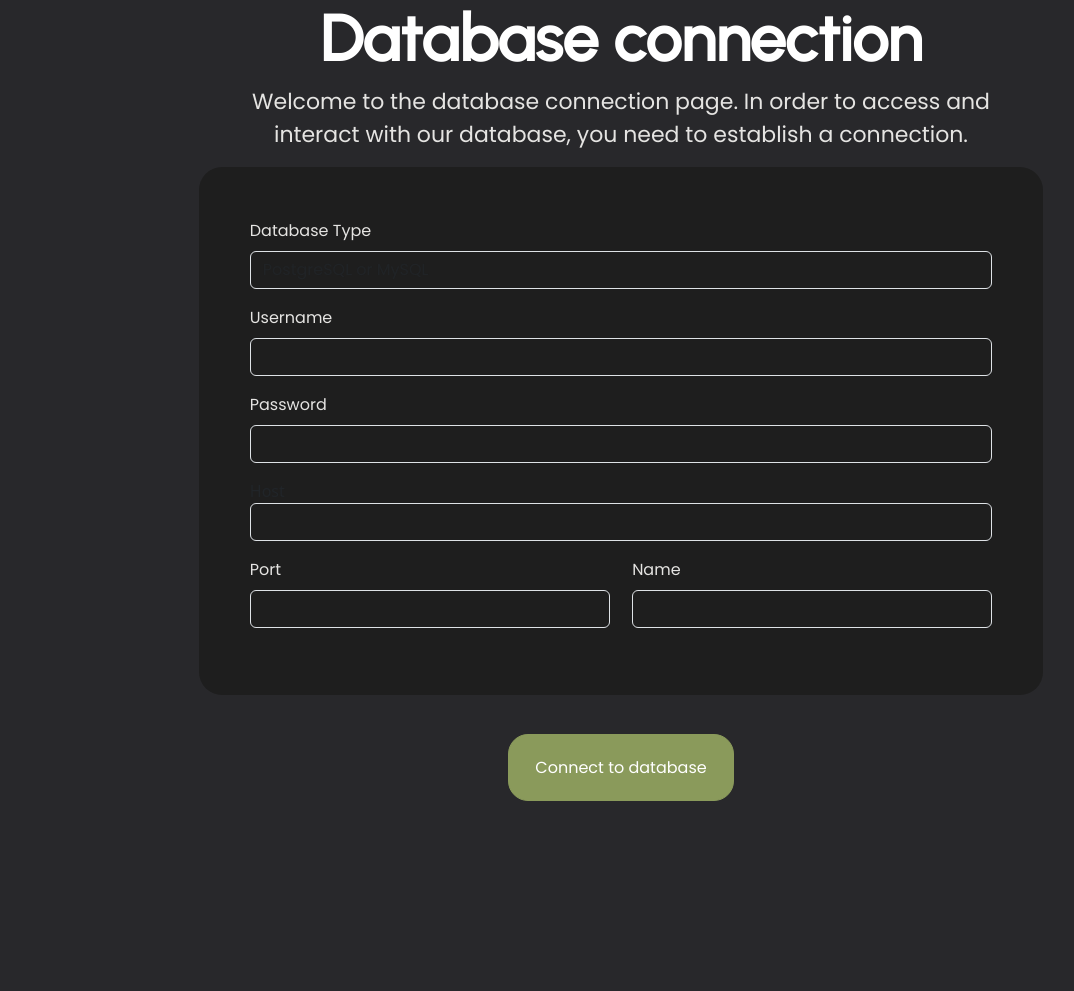
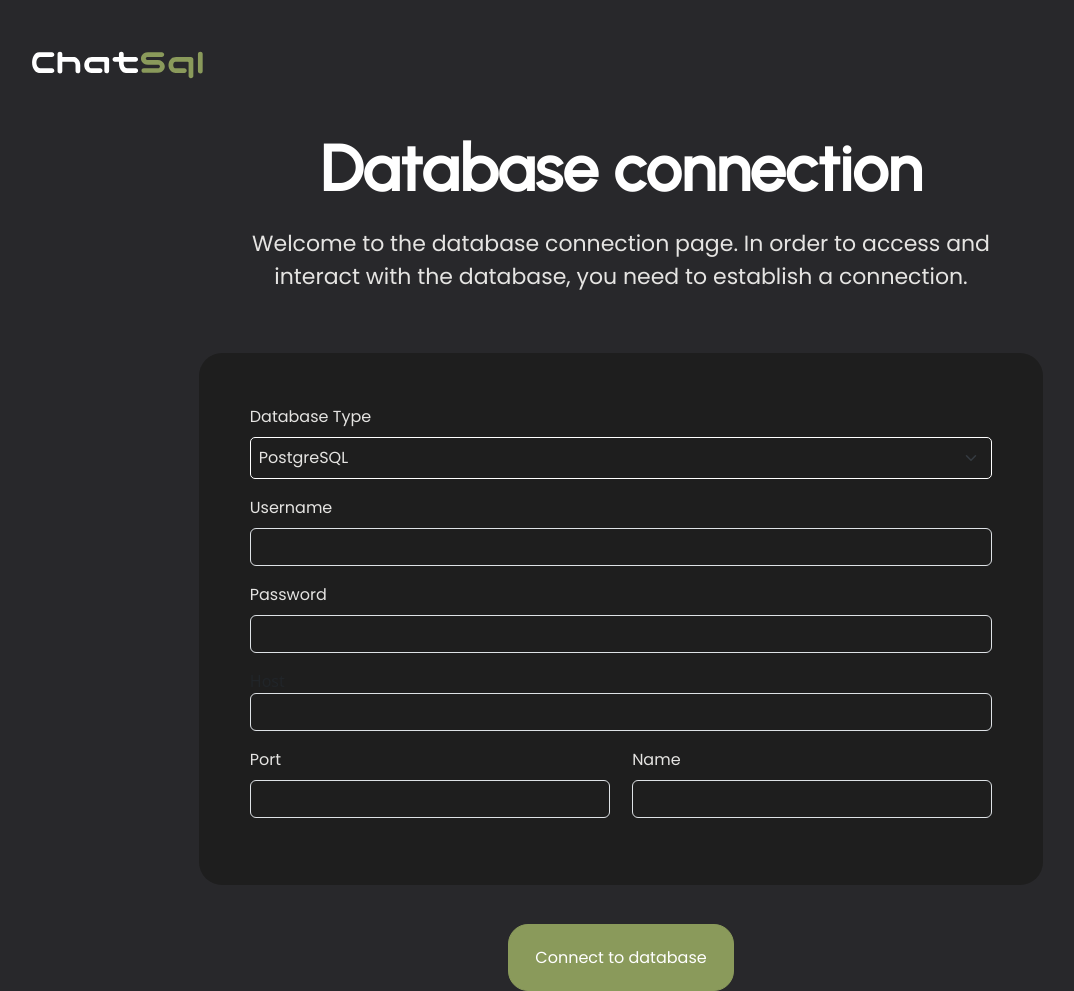
Before and after one commit to vishnuxprasad/ChatSql-speak2DB, a Django app: page /connect/ in a window 1280 px wide. Shown: the whole page, without its empty margins (19-1093 px from the left). Before the commit the page ends 801 px from the top, so only its background shows below. Run offline with Django 4.2, Linux system fonts and the light colour scheme; some libraries are stand-ins or nearby versions.

Commit message:
Form changes.

```diff
--- a/ChatSql/speak2db/views.py
+++ b/ChatSql/speak2db/views.py
@@ -62,12 +62,10 @@ def chat(request):
             if request.method == 'GET':
                   # Render the initial chatbot interface
                   return render(request, 'chat.html')
-            if request.method == 'POST':
-                 return JsonResponse({'response': 'hello'})
+
             if db_uri is None:
                  return JsonResponse({'response': 'Database connection not established'})
             response = ""
-            '''
             if request.method == 'POST':
 
 
@@ -83,4 +81,3 @@ def chat(request):
                 response = db_chain.run(query)
 
             return JsonResponse({'response': response})
-            '''
--- a/ChatSql/static/css/dbconnect.css
+++ b/ChatSql/static/css/dbconnect.css
@@ -2,11 +2,25 @@
 
 body {
   background: #28282b;
-  margin-bottom: 5%;
+
+}
+
+
+.HomeNavBar {
+
+  padding:16px;
+  width: 100%;
+  justify-content: center;
+  color: white;
+}
+
+.HomeNavBar .Logo{
+  flex:1;
+  padding:35px;
 }
 
 .Intro {
-  margin-bottom: 1%;
+  margin-bottom: 60px;
   width: 66%;
   text-align: center;
 }
@@ -18,6 +32,7 @@ body {
   font-style: normal;
   font-weight: 600;
   line-height: normal;
+  margin-bottom: 20px;
 }
 
 .Intro p {
@@ -37,14 +52,25 @@ body {
   background: #1e1e1e;
 }
 
-.SelectDB {
+.DBSelect {
+  width: 100%; /* Set the width to 100% to make it the same width as the container */
+}
+
+/* Style the select element */
+.form-select {
   color: #e5e4e2;
   font-family: "Poppins", sans-serif;
-  font-size: var(--bs-body-font-size);
-  display: flex;
-  flex-wrap: wrap;
-  gap: 7%;
-  padding-bottom: 2%;
+  background-color: #1e1e1e;
+  padding: 8px;
+  border: 1px solid #ffffff;
+  border-radius: 5px; /
+}
+
+/* Style the select options */
+.form-select option {
+  background-color: #1e1e1e;
+  color: #e5e4e2;
+  font-family: "Poppins", sans-serif;
 }
 
 .form-label,
--- a/ChatSql/templates/chat.html
+++ b/ChatSql/templates/chat.html
@@ -36,7 +36,6 @@
         window.location.href = '/';
       });
     </script>
-
 
     </div>
     <div class="chat-container">
--- a/ChatSql/templates/dbconnect.html
+++ b/ChatSql/templates/dbconnect.html
@@ -16,18 +16,24 @@
       type="text/css"
       href="{% static 'css/dbconnect.css' %}"
     />
-  </head>
-  <body>
     <script
       src="https://cdn.jsdelivr.net/npm/bootstrap@5.3.2/dist/js/bootstrap.bundle.min.js"
       integrity="sha384-C6RzsynM9kWDrMNeT87bh95OGNyZPhcTNXj1NW7RuBCsyN/o0jlpcV8Qyq46cDfL"
       crossorigin="anonymous"
     ></script>
+  </head>
+  <body>
+    <div class="HomeNavBar">
+      <div class="Logo">
+        <img src="{% static 'images/logo.svg' %}" alt="ChatSql" />
+      </div>
+      </div>
+
     <div class="container Intro">
       <h1>Database connection</h1>
       <p>
         Welcome to the database connection page. In order to access and interact
-        with our database, you need to establish a connection.
+        with the database, you need to establish a connection.
       </p>
     </div>
     <form method="post">
@@ -35,11 +41,16 @@
       <div class="container ConnectionDetails">
 
         <div class="DBRadio">
-          <div class="mb-3">
+          <div class="mb-3 DBSelect"> <!-- Add the DBSelect class here -->
             <label for="InputDatabaseType" class="form-label">Database Type</label>
-            <input type="text" class="form-control" id="InputDatabaseType" name="database_type" placeholder="PostgreSQL or MySQL" />
+            <select class="form-select" id="InputDatabaseType" name="database_type">
+              <option value="postgresql">PostgreSQL</option>
+              <option value="mysql">MySQL</option>
+            </select>
           </div>
         </div>
+
+
 
         <div class="mb-3">
           <label for="InputUsername" class="form-label">Username</label>
@@ -70,5 +81,6 @@
         </button>
       </div>
     </form>
+  </div>
   </body>
 </html>
```
Also changed, not shown: ChatSql/static/css/chat.css (+13 -30 lines), ChatSql/db.sqlite3.
